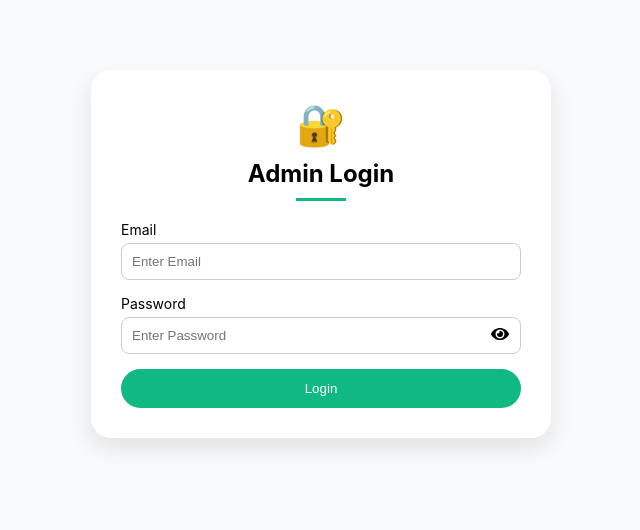
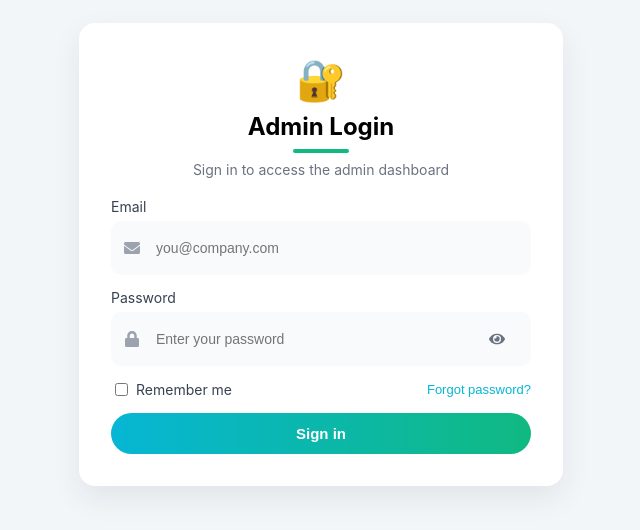
Before and after one commit to PaulBertLandicho/Multifactors-Sales-Attendances, a React (Create React App) app: page /admin in a window 1280 px wide. Shown: the part 166-696 px from the top of the page, without its empty margins (319-959 px from the left). Built offline with nearby package versions, Linux system fonts and the light colour scheme.

Commit message:
AdminLogin Commit

```diff
--- a/src/AdminPage/AdminLogin.js
+++ b/src/AdminPage/AdminLogin.js
@@ -1,13 +1,15 @@
 import React, { useState } from "react";
 import { useNavigate } from "react-router-dom";
 import { supabase } from "../supabaseClient";
-import { FaEye, FaEyeSlash } from "react-icons/fa";
+import { FaEye, FaEyeSlash, FaEnvelope, FaLock } from "react-icons/fa";
+
 export default function AdminLogin() {
   const [email, setEmail] = useState("");
   const [password, setPassword] = useState("");
   const [error, setError] = useState("");
   const [loading, setLoading] = useState(false);
   const [showPassword, setShowPassword] = useState(false);
+  const [remember, setRemember] = useState(false);
   const navigate = useNavigate();
 
   const handleLogin = async (e) => {
@@ -15,17 +17,23 @@ export default function AdminLogin() {
     setLoading(true);
     setError("");
 
-    const { error } = await supabase.auth.signInWithPassword({
+    try {
+      const { error: loginError } = await supabase.auth.signInWithPassword({
         email,
         password,
       });
 
-    if (error) {
-      setError(error.message);
+      if (loginError) {
+        setError(loginError.message);
         setLoading(false);
-    } else {
+        return;
+      }
+
       // After successful admin login, navigate to dashboard
       navigate("/admin/dashboard");
+    } catch (err) {
+      setError(err.message || "Login failed");
+      setLoading(false);
     }
   };
 
@@ -36,41 +44,75 @@ export default function AdminLogin() {
           <div style={styles.icon}>🔐</div>
           <h2 style={styles.title}>Admin Login</h2>
           <div style={styles.underline}></div>
+          <div style={styles.headerSub}>
+            Sign in to access the admin dashboard
+          </div>
         </div>
 
         <form onSubmit={handleLogin} style={styles.form}>
           <div style={styles.inputGroup}>
             <label style={styles.label}>Email</label>
+            <div style={styles.inputWrapper}>
+              <span style={styles.leftIcon}>
+                <FaEnvelope />
+              </span>
               <input
                 type="email"
                 value={email}
-              placeholder="Enter Email"
+                placeholder="you@company.com"
                 onChange={(e) => setEmail(e.target.value)}
                 required
                 style={styles.input}
+                aria-label="Email"
               />
+            </div>
           </div>
 
           <div style={styles.inputGroup}>
             <label style={styles.label}>Password</label>
-
-            <div style={styles.passwordWrapper}>
+            <div style={styles.inputWrapper}>
+              <span style={styles.leftIcon}>
+                <FaLock />
+              </span>
               <input
                 type={showPassword ? "text" : "password"}
                 value={password}
-                placeholder="Enter Password"
+                placeholder="Enter your password"
                 onChange={(e) => setPassword(e.target.value)}
                 required
-                style={styles.inputPassword}
+                style={styles.input}
+                aria-label="Password"
               />
 
-              <span
+              <button
+                type="button"
                 onClick={() => setShowPassword(!showPassword)}
-                style={styles.eye}
+                style={styles.eyeButton}
+                aria-label={showPassword ? "Hide password" : "Show password"}
               >
                 {showPassword ? <FaEyeSlash /> : <FaEye />}
-              </span>
+              </button>
             </div>
+          </div>
+
+          <div style={styles.rowBetween}>
+            <label style={styles.rememberLabel}>
+              <input
+                type="checkbox"
+                checked={remember}
+                onChange={(e) => setRemember(e.target.checked)}
+                style={styles.checkbox}
+              />
+              Remember me
+            </label>
+            <button
+              type="button"
+              onClick={() => navigate("/admin/forgot-password")}
+              style={styles.forgotButton}
+              aria-label="Forgot password"
+            >
+              Forgot password?
+            </button>
           </div>
 
           {error && <div style={styles.error}>{error}</div>}
@@ -83,7 +125,7 @@ export default function AdminLogin() {
               ...(loading ? styles.buttonDisabled : {}),
             }}
           >
-            {loading ? "Logging in..." : "Login"}
+            {loading ? "Logging in..." : "Sign in"}
           </button>
         </form>
       </div>
@@ -98,16 +140,16 @@ const styles = {
     display: "flex",
     alignItems: "center",
     justifyContent: "center",
-    background: "#f9fafb",
+    background: "#f3f6f9",
     padding: "20px",
   },
   card: {
-    maxWidth: "400px",
+    maxWidth: "420px",
     width: "100%",
     background: "#fff",
-    borderRadius: "20px",
-    padding: "30px",
-    boxShadow: "0 10px 25px rgba(0,0,0,0.1)",
+    borderRadius: "16px",
+    padding: "32px",
+    boxShadow: "0 12px 30px rgba(16,24,40,0.08)",
   },
   header: {
     textAlign: "center",
@@ -117,18 +159,40 @@ const styles = {
     fontSize: "40px",
   },
   title: {
-    margin: "10px 0",
+    margin: "8px 0",
+  },
+  headerSub: {
+    color: "#6b7280",
+    fontSize: "14px",
+    marginTop: "6px",
   },
   underline: {
-    width: "50px",
-    height: "3px",
+    width: "56px",
+    height: "4px",
     background: "#10b981",
-    margin: "auto",
+    margin: "8px auto",
+    borderRadius: "6px",
   },
   form: {
     display: "flex",
     flexDirection: "column",
-    gap: "15px",
+    gap: "14px",
+  },
+  inputWrapper: {
+    position: "relative",
+    display: "flex",
+    alignItems: "center",
+    background: "#f8fafc",
+    borderRadius: "10px",
+    padding: "8px 12px",
+    border: "1px solid transparent",
+  },
+  leftIcon: {
+    color: "#9ca3af",
+    marginRight: "8px",
+    fontSize: "16px",
+    display: "flex",
+    alignItems: "center",
   },
   inputGroup: {
     display: "flex",
@@ -136,47 +200,86 @@ const styles = {
   },
   label: {
     fontSize: "14px",
-    marginBottom: "5px",
+    marginBottom: "6px",
+    color: "#374151",
   },
   input: {
-    padding: "10px",
+    flex: 1,
+    padding: "10px 8px 10px 8px",
+    paddingRight: "40px",
     borderRadius: "8px",
-    border: "1px solid #ccc",
+    border: "none",
+    background: "transparent",
+    outline: "none",
+    fontSize: "14px",
+    color: "#111827",
   },
   button: {
     padding: "12px",
     borderRadius: "30px",
     border: "none",
-    background: "#10b981",
+    background: "linear-gradient(90deg,#06b6d4,#10b981)",
     color: "#fff",
     cursor: "pointer",
+    fontWeight: 600,
+    fontSize: "15px",
   },
   buttonDisabled: {
     opacity: 0.6,
     cursor: "not-allowed",
   },
   error: {
-    color: "red",
+    color: "#dc2626",
+    textAlign: "center",
+    fontSize: "14px",
+  },
+  rowBetween: {
+    display: "flex",
+    justifyContent: "space-between",
+    alignItems: "center",
+  },
+  checkbox: {
+    marginRight: "8px",
+  },
+  rememberLabel: {
+    display: "inline-flex",
+    alignItems: "center",
+    color: "#374151",
+    fontSize: "14px",
+  },
+  forgot: {
+    color: "#06b6d4",
+    textDecoration: "none",
+    fontSize: "13px",
+  },
+  forgotButton: {
+    background: "transparent",
+    border: "none",
+    color: "#06b6d4",
+    textDecoration: "none",
+    fontSize: "13px",
+    cursor: "pointer",
+    padding: 0,
+  },
+  eyeButton: {
+    background: "transparent",
+    border: "none",
+    cursor: "pointer",
+    color: "#6b7280",
+    fontSize: "16px",
+    display: "flex",
+    alignItems: "center",
+    position: "absolute",
+    right: "25px",
+    top: "50%",
+    transform: "translateY(-50%)",
+    padding: 0,
+    lineHeight: 1,
+  },
+  footerNote: {
+    marginTop: "12px",
+    fontSize: "13px",
+    color: "#6b7280",
     textAlign: "center",
   },
-  passwordWrapper: {
-    position: "relative",
-  },
-
-  inputPassword: {
-    width: "87%",
-    padding: "10px 40px 10px 10px", // space for icon inside
-    borderRadius: "8px",
-    border: "1px solid #ccc",
-  },
-
-  eye: {
-    position: "absolute",
-    top: "50%",
-    right: "12px",
-    transform: "translateY(-50%)",
-    cursor: "pointer",
-    fontSize: "18px",
-    userSelect: "none",
-  },
 };
```
Lines whose indentation alone changed are shown as unchanged.
